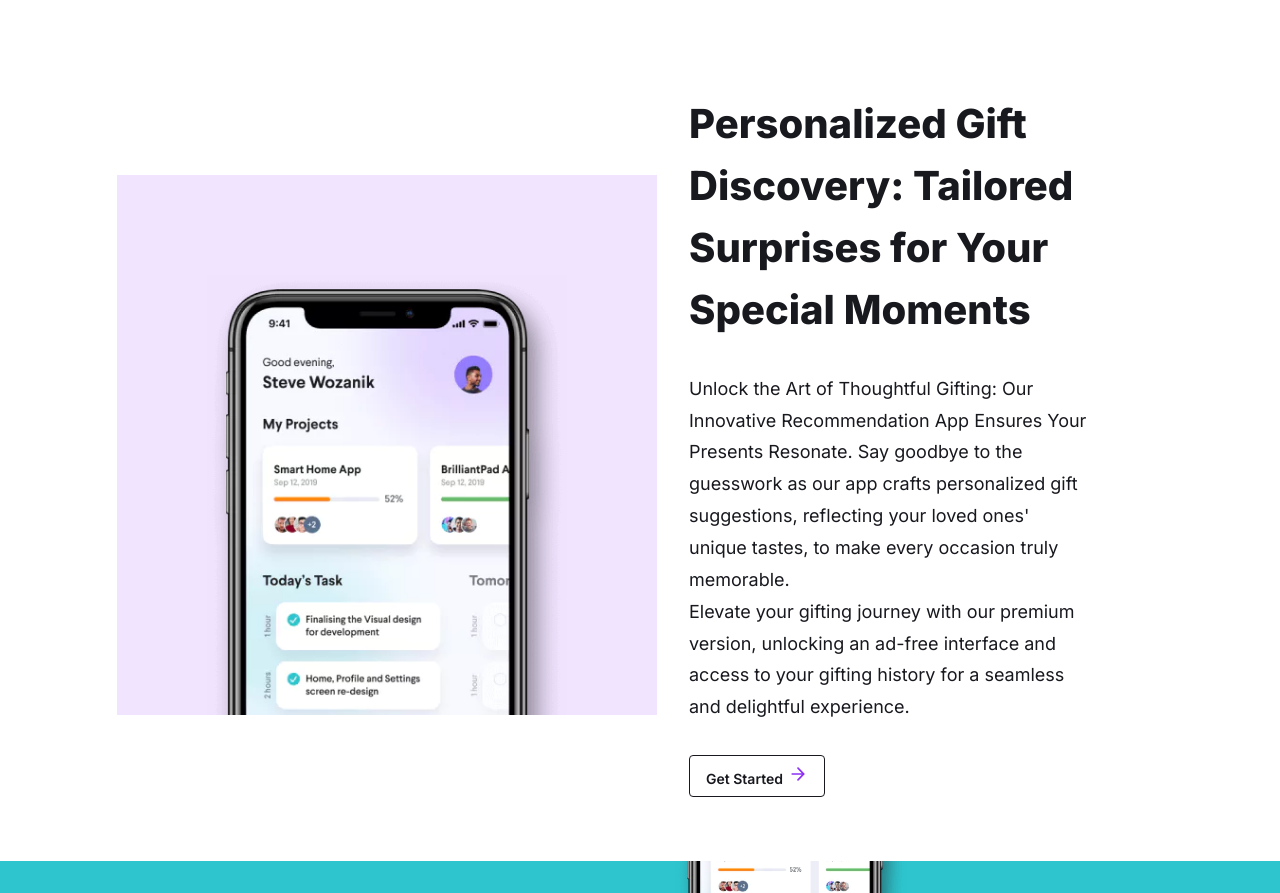
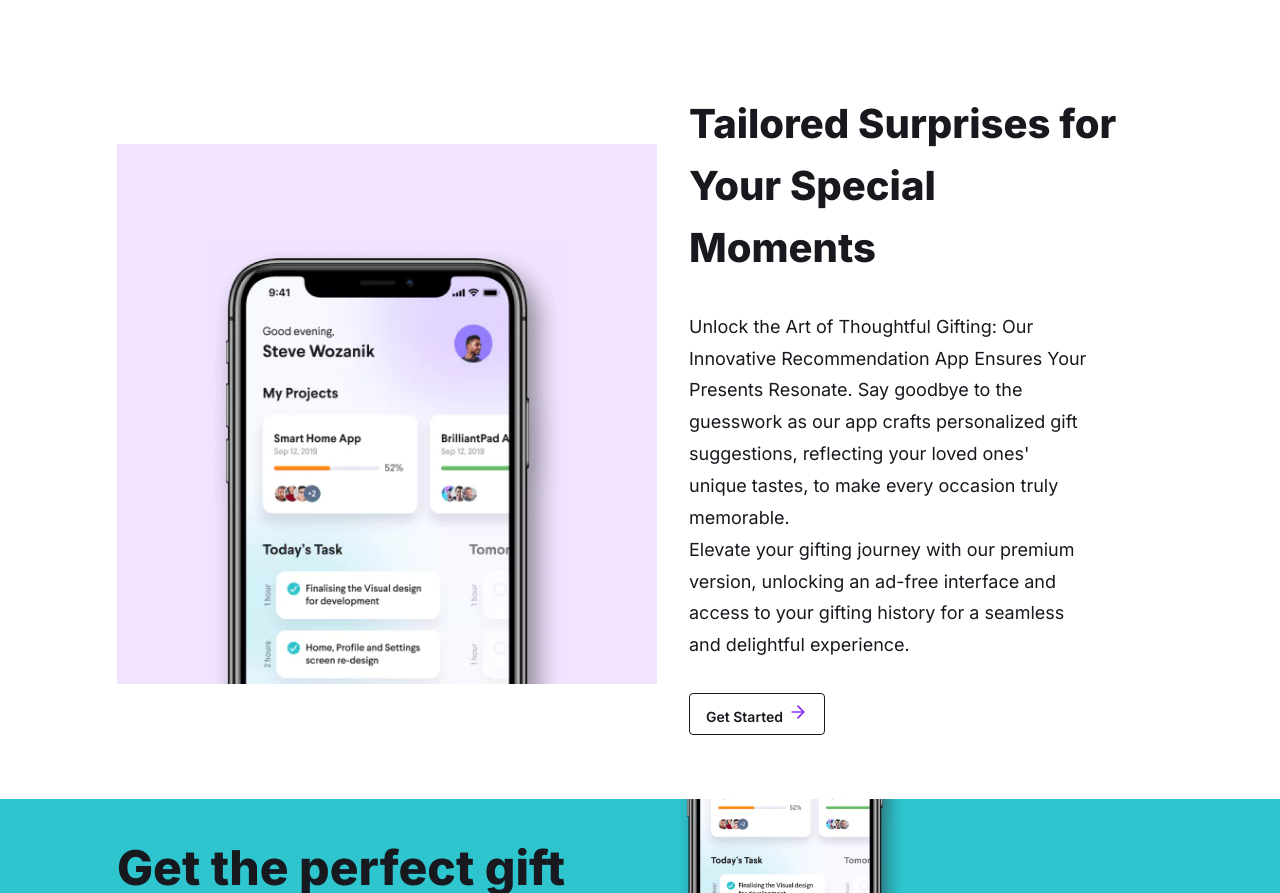
Before and after one commit to crobertson247/crobertson247.github.io, a website built with Parcel: page index.html in a window 1280 px wide. Shown: the part 1226-2119 px from the top of the page. Built offline with nearby package versions, Linux system fonts and the light colour scheme; files whose address does not match are found by name.

Commit message:
Update index.html

```diff
--- a/index.html
+++ b/index.html
@@ -282,7 +282,7 @@
             />
           </div>
           <div class="home-container10">
-            <h3 class="Headline3">Personalized Gift Discovery: Tailored Surprises for Your Special Moments</h3>
+            <h3 class="Headline3">Tailored Surprises for Your Special Moments</h3>
             <span class="home-text15 Lead1">
               Unlock the Art of Thoughtful Gifting: Our Innovative Recommendation App Ensures Your Presents Resonate.
               Say goodbye to the guesswork as our app crafts personalized gift suggestions, reflecting your loved ones'
```
